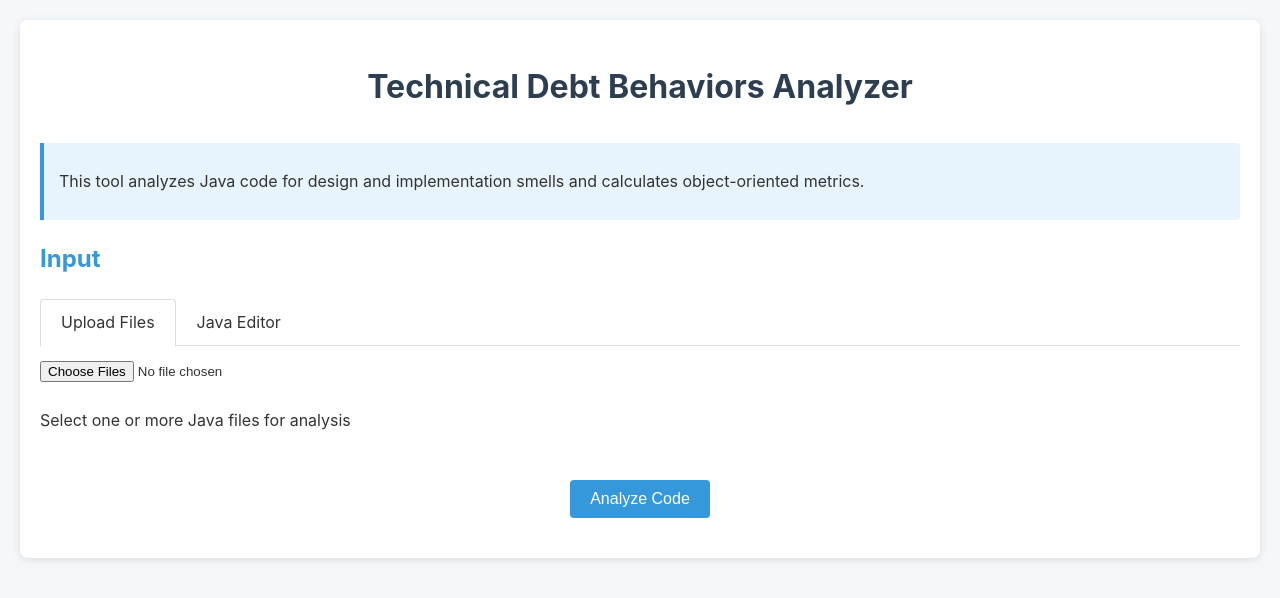
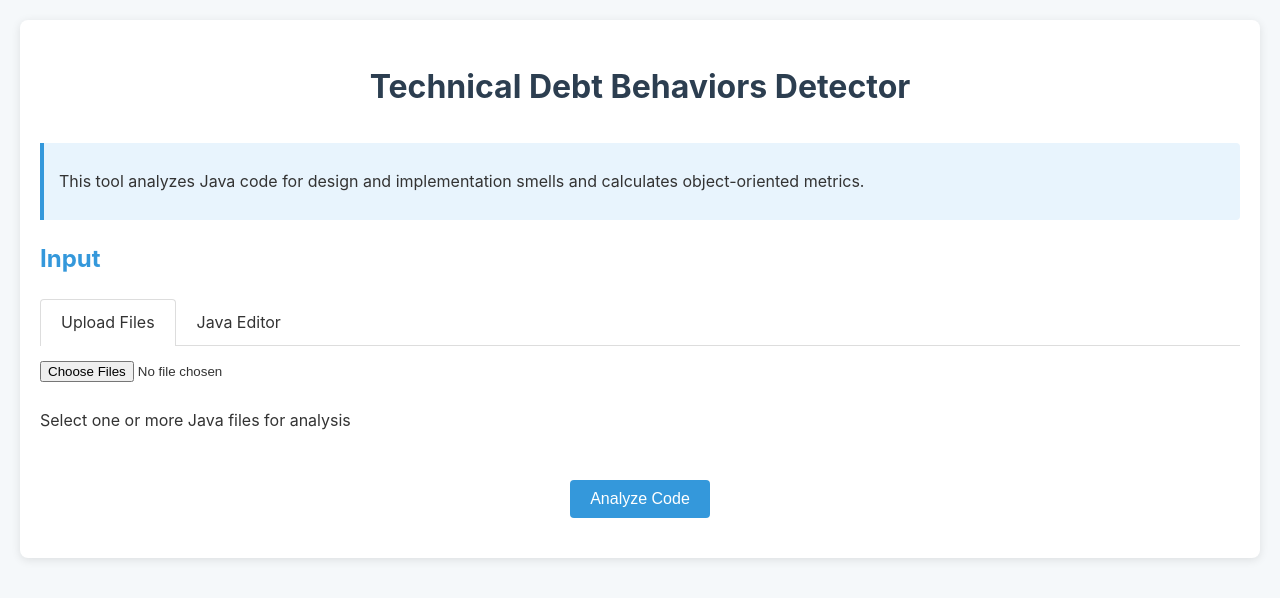
Before and after one commit to mdsanwarhossain/Technical-Debt-Behavior-Detection, a plain HTML site: page src/index.html in a window 1280 px wide. Drawn offline with Linux system fonts and the light colour scheme.

Commit message:
TDD-22 #issue fixed

```diff
--- a/src/index.html
+++ b/src/index.html
@@ -151,7 +151,7 @@
 </head>
 <body>
 <div class="container">
-    <h1>Technical Debt Behaviors Analyzer</h1>
+    <h1>Technical Debt Behaviors Detector</h1>
 
     <div class="info-box">
         <p>This tool analyzes Java code for design and implementation smells and calculates object-oriented metrics.</p>
```
